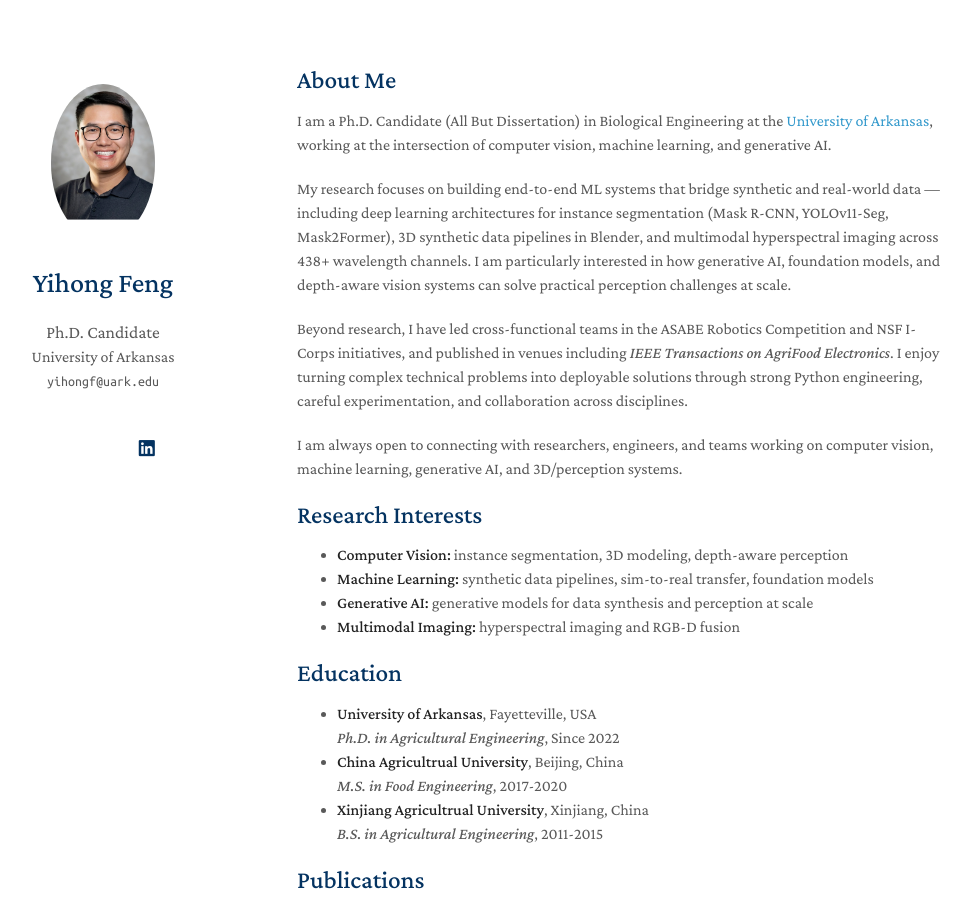
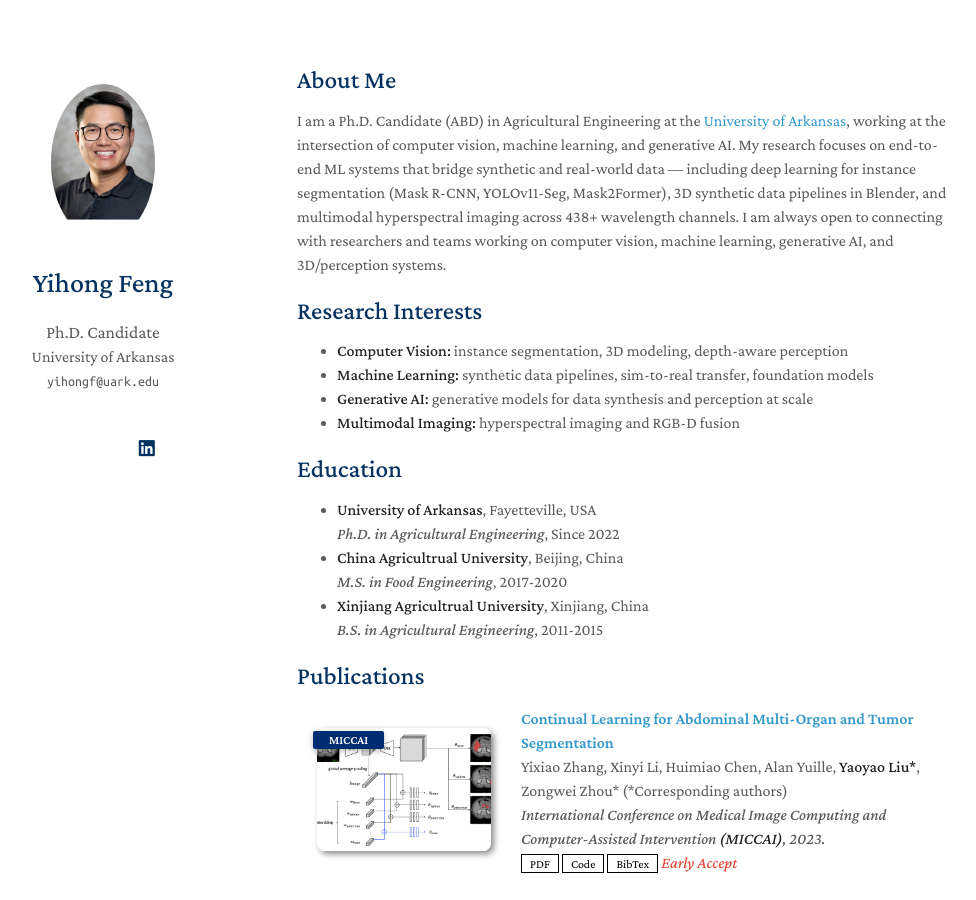
Before and after one commit to yihongfeng/yihongfeng.github.io, a Jekyll site: the page built from index.md, in a window 1280 px wide and 900 px high. Shown: the whole window, without its empty margins (173-1149 px from the left). Built offline with Jekyll 4.4.1, drawn with Linux system fonts in a browser that asks for light colours; a style sheet for code colours, icons or effects is not loaded; our own code applies the rules of GitHub Pages for plain Markdown files.

Commit message:
Update index.md

```diff
--- a/index.md
+++ b/index.md
@@ -4,13 +4,7 @@ layout: homepage
 
 ## About Me
 
-I am a Ph.D. Candidate (All But Dissertation) in Biological Engineering at the [University of Arkansas](https://www.uark.edu/), working at the intersection of computer vision, machine learning, and generative AI.
-
-My research focuses on building end-to-end ML systems that bridge synthetic and real-world data — including deep learning architectures for instance segmentation (Mask R-CNN, YOLOv11-Seg, Mask2Former), 3D synthetic data pipelines in Blender, and multimodal hyperspectral imaging across 438+ wavelength channels. I am particularly interested in how generative AI, foundation models, and depth-aware vision systems can solve practical perception challenges at scale.
-
-Beyond research, I have led cross-functional teams in the ASABE Robotics Competition and NSF I-Corps initiatives, and published in venues including *IEEE Transactions on AgriFood Electronics*. I enjoy turning complex technical problems into deployable solutions through strong Python engineering, careful experimentation, and collaboration across disciplines.
-
-I am always open to connecting with researchers, engineers, and teams working on computer vision, machine learning, generative AI, and 3D/perception systems.
+I am a Ph.D. Candidate (ABD) in Agricultural Engineering at the [University of Arkansas](https://www.uark.edu/), working at the intersection of computer vision, machine learning, and generative AI. My research focuses on end-to-end ML systems that bridge synthetic and real-world data — including deep learning for instance segmentation (Mask R-CNN, YOLOv11-Seg, Mask2Former), 3D synthetic data pipelines in Blender, and multimodal hyperspectral imaging across 438+ wavelength channels. I am always open to connecting with researchers and teams working on computer vision, machine learning, generative AI, and 3D/perception systems.
 
 ## Research Interests
 
```
